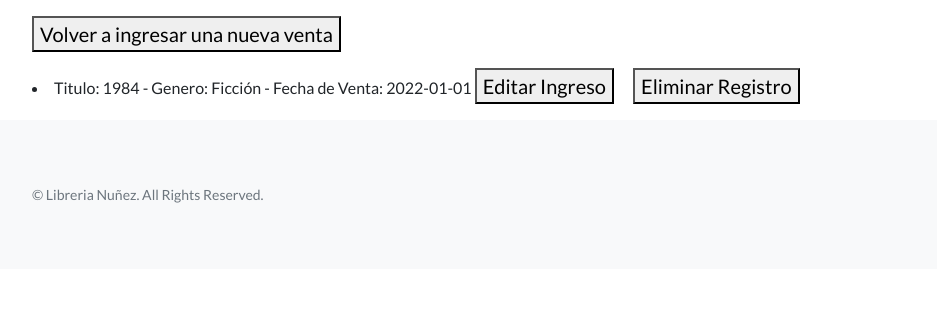
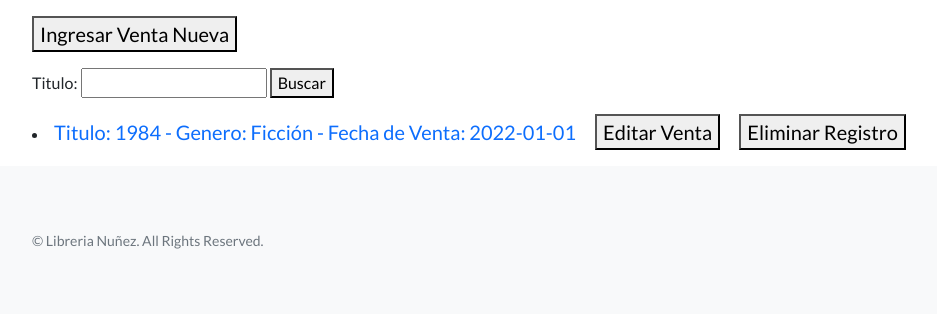
Before and after one commit to hermetika666/Entrega1-Menegotti-Sabbione, a Django app: page /resumen-ventas/ in a window 1280 px wide. Shown: the part 56-370 px from the top of the page, without its empty margins (50-987 px from the left). Run offline with Django 4.2, Linux system fonts and the light colour scheme; data comes from the database, SQL or seed files in the repository; both versions use the stored data as it was after the commit; some libraries are stand-ins or nearby versions.

Commit message:
Final del Curso Python/Django - Funcionando

```diff
--- a/accounts/templates/accounts/logout.html
+++ b/accounts/templates/accounts/logout.html
@@ -5,5 +5,7 @@
 {% endblock title_pagina %}
 
 {% block mi_contenido %}
-<h1>Sesión cerrada con exito</h1>
+<p>
+<h4>Su sesión fue cerrada con exito.</h4>
+</p>
 {% endblock mi_contenido %}
--- a/accounts/views.py
+++ b/accounts/views.py
@@ -2,7 +2,7 @@ from django.shortcuts import redirect, render
 from django.contrib.auth.forms import AuthenticationForm, UserCreationForm
 from django.contrib.auth import login
 # Este login de arriba lo brinda Django y el de abajo 'mi_login' es el creado x mi
-from accounts.forms import MiFormularioCreacion, EditarPerfilFormulario
+from accounts.forms import MiFormularioCreacion, EditarPerfilFormulario, CambiaPasswrd
 from django.contrib.auth.decorators import login_required
 from django.contrib.auth.mixins import LoginRequiredMixin
 from django.contrib.auth.views import PasswordChangeView
@@ -75,3 +75,4 @@ def editar_perfil(request):
 class CambiarPassword(LoginRequiredMixin, PasswordChangeView):
     template_name = 'accounts/cambiar_password.html'
     success_url = '/accounts/perfil'
+    form_class = CambiaPasswrd
--- a/home/forms.py
+++ b/home/forms.py
@@ -1,10 +1,19 @@
 from mailbox import NoSuchMailboxError
 from django import forms
+from ckeditor.fields import RichTextFormField
 
 class LibreriaFormulario(forms.Form):
     titulo = forms.CharField(max_length=30)
     genero = forms.CharField(max_length=30)
     mes_venta = forms.DateField()
 
+
+class Libreria(forms.Form):
+    titulo = forms.CharField(max_length=30)
+    genero = forms.CharField(max_length=30)
+    mes_venta = forms.DateField()
+    descripcion = RichTextFormField(required=False)
+
+
 class BusquedaLibreriaFormulario(forms.Form):
     titulo = forms.CharField(max_length=30, required=False)
--- a/home/models.py
+++ b/home/models.py
@@ -1,10 +1,12 @@
 from django.db import models
+from ckeditor.fields import RichTextField
 
 class Libreria(models.Model):
     titulo = models.CharField(max_length=30)
     genero = models.CharField(max_length=30)
     # mes_venta = models.CharField(max_length=30)
     mes_venta = models.DateField()
+    descripcion = RichTextField(null=True)
 
     def __str__(self) -> str:
         return f'Titulo: {self.titulo} - Genero: {self.genero} - Fecha de Venta: {self.mes_venta}'
--- a/home/templates/home/editar_venta.html
+++ b/home/templates/home/editar_venta.html
@@ -11,7 +11,7 @@
     <table>
         {{formulario}}
     </table>
-<button>Editar</button>
+<button>Guardar Cambios</button>
 </form>
 
 {% endblock mi_contenido %}
--- a/home/templates/home/editar_venta_cbv.html
+++ b/home/templates/home/editar_venta_cbv.html
@@ -9,9 +9,11 @@
 <form action={% url 'editar_venta' libreria.id %} method="POST">
     {% csrf_token %}
     <table>
+        {{form.media}}
         {{form}}
     </table>
-<button>Editar</button>
+<p></p>
+<button>Guardar Cambios</button>
 </form>
 
 {% endblock mi_contenido %}
--- a/home/templates/home/nueva_venta_cbv.html
+++ b/home/templates/home/nueva_venta_cbv.html
@@ -10,6 +10,7 @@
     {% csrf_token %}
 <p></p>
     <table>
+        {{form.media}}
         {{form}}
     </table>
 <p></p>
--- a/home/templates/home/resumen_ventas.html
+++ b/home/templates/home/resumen_ventas.html
@@ -6,7 +6,7 @@
 
 {% block mi_contenido  %}
 {% comment %} Esta oracion de abajo sirve para que se agregue un hypervinculo que te lleve al Inicio. En este caso Index {% endcomment %}
-<a class="navbar-brand" href={% url 'nueva_venta' %}><button>Volver a ingresar una nueva venta</button></a>
+<a class="navbar-brand" href={% url 'nueva_venta' %}><button>Ingresar una Nueva Venta</button></a>
 <p></p>
 <form action={% url 'nueva_venta' %} method="GET">
       {{formulario}}
--- a/home/templates/home/resumen_ventas_cbv.html
+++ b/home/templates/home/resumen_ventas_cbv.html
@@ -7,20 +7,21 @@
 {% block mi_contenido  %}
 {% comment %} Esta oracion de abajo sirve para que se agregue un hypervinculo que te lleve al Inicio. En este caso Index {% endcomment %}
 <p></p>
-<a class="navbar-brand" href={% url 'nueva_venta' %}><button>Volver a ingresar una nueva venta</button></a>
+<a class="navbar-brand" href={% url 'nueva_venta' %}><button>Ingresar Venta Nueva</button></a>
 <p></p>
-{% comment %} <form action={% url 'nueva_venta' %} method="GET">
+<form action={% url 'resumen_ventas' %} method="GET">
       {{formulario}}
       <button>Buscar</button>
-</form> {% endcomment %}
+</form>
 <p>
    {% if object_list %}
 
       {% for libro in object_list %}
       {% comment %} <li>{{libro.titulo}} {{libro.genero}} {{libro.mes_venta}}</li> {% endcomment %}
          <li>
-            {{libro}}
-            <a class="navbar-brand" href={% url 'editar_venta' libro.id %}><button>Editar Ingreso</button></a>
+            {% comment %} {{libro}} {% endcomment %}
+            <a class="navbar-brand" href={% url 'ver_venta' libro.id %}>{{libro}}</a>
+            <a class="navbar-brand" href={% url 'editar_venta' libro.id %}><button>Editar Venta</button></a>
             <a class="navbar-brand" href={% url 'eliminar_venta' libro.id %}><button>Eliminar Registro</button></a>
          </li>
       {% endfor %}
--- a/home/urls.py
+++ b/home/urls.py
@@ -20,5 +20,5 @@ urlpatterns = [
         path('nueva-venta/', views.NuevaVenta.as_view(), name="nueva_venta"),
         path('editar-venta/<int:pk>', views.EditarVenta.as_view(), name="editar_venta"),
         path('eliminar-venta/<int:pk>', views.EliminarVenta.as_view(), name="eliminar_venta"),
-
+        path('ver-venta/<int:pk>', views.VerVenta.as_view(), name="ver_venta"),
 ]
--- a/home/views.py
+++ b/home/views.py
@@ -6,7 +6,7 @@ from django.shortcuts import render, redirect
 from home.models import Libreria
 from home.forms import LibreriaFormulario, BusquedaLibreriaFormulario
 # Clases basadas en listas
-from django.views.generic import ListView
+from django.views.generic import ListView, DetailView
 from django.views.generic.edit import CreateView, UpdateView, DeleteView
 from django.contrib.auth.mixins import LoginRequiredMixin
 
@@ -92,19 +92,31 @@ class ResumenVentas(ListView):
     model = Libreria
     template_name = 'home/resumen_ventas_cbv.html'
 
+    def get_queryset(self):
+        titulo = self.request.GET.get('titulo', '')
+        if titulo:
+            object_list = self.model.objects.filter(titulo__icontains=titulo)
+        else:
+            object_list = self.model.objects.all()
+        return object_list
+
+    def get_context_data(self, **kwargs):
+        context = super().get_context_data(**kwargs)
+        context["formulario"] = BusquedaLibreriaFormulario()
+        return context
 
 class NuevaVenta(CreateView):
     model = Libreria
     success_url = '/resumen-ventas/'
     template_name = 'home/nueva_venta_cbv.html'
-    fields =['titulo', 'genero', 'mes_venta']
+    fields =['titulo', 'genero', 'mes_venta', 'descripcion']
 
 
 class EditarVenta(LoginRequiredMixin, UpdateView):
     model = Libreria
     success_url = '/resumen-ventas/'
     template_name = 'home/editar_venta_cbv.html'
-    fields =['titulo', 'genero', 'mes_venta']
+    fields =['titulo', 'genero', 'mes_venta', 'descripcion']
 
 
 class EliminarVenta(LoginRequiredMixin, DeleteView):
@@ -112,4 +124,7 @@ class EliminarVenta(LoginRequiredMixin, DeleteView):
     success_url = '/resumen-ventas/'
     template_name = 'home/eliminar_venta_cbv.html'
 
-# FALTA LA CLASE DE VER LAS VENTAS
+
+class VerVenta(DetailView):
+    model = Libreria
+    template_name = 'home/ver_venta_cbv.html'
--- a/proyectoClase/settings.py
+++ b/proyectoClase/settings.py
@@ -40,6 +40,7 @@ INSTALLED_APPS = [
     'django.contrib.staticfiles',
     'home',
     'accounts',
+    'ckeditor',
     ]
 
 MIDDLEWARE = [
--- a/requirements.txt
+++ b/requirements.txt
@@ -1,5 +1,7 @@
 asgiref==3.5.2
 Django==4.1.1
+django-ckeditor==6.5.1
+django-js-asset==2.0.0
 Pillow==9.3.0
 sqlparse==0.4.3
 tzdata==2022.4
```
Also changed, not shown: accounts/forms.py (+12 -0 lines), home/templates/home/ver_venta_cbv.html (added, +15 -0 lines), db.sqlite3, home/migrations/0002_libreria_descripcion.py (added).
